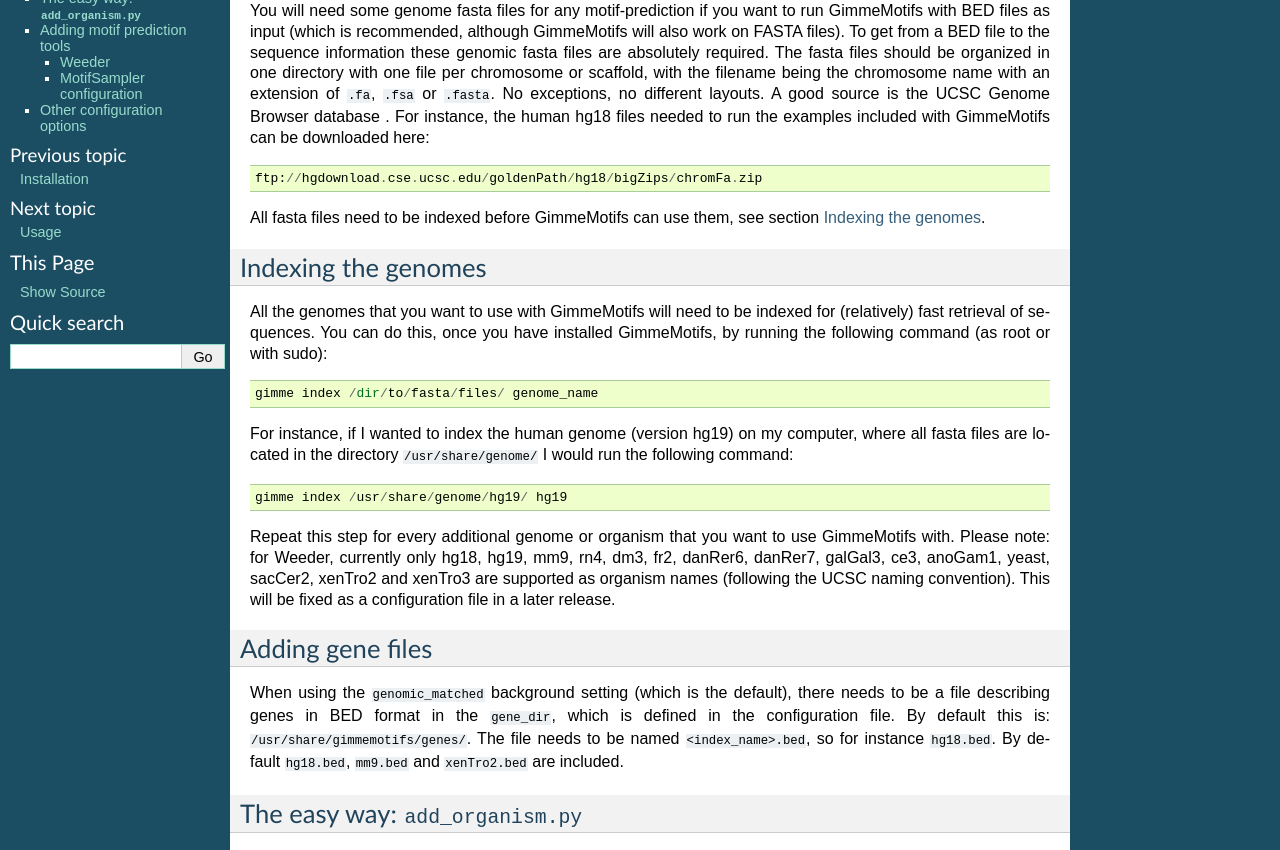
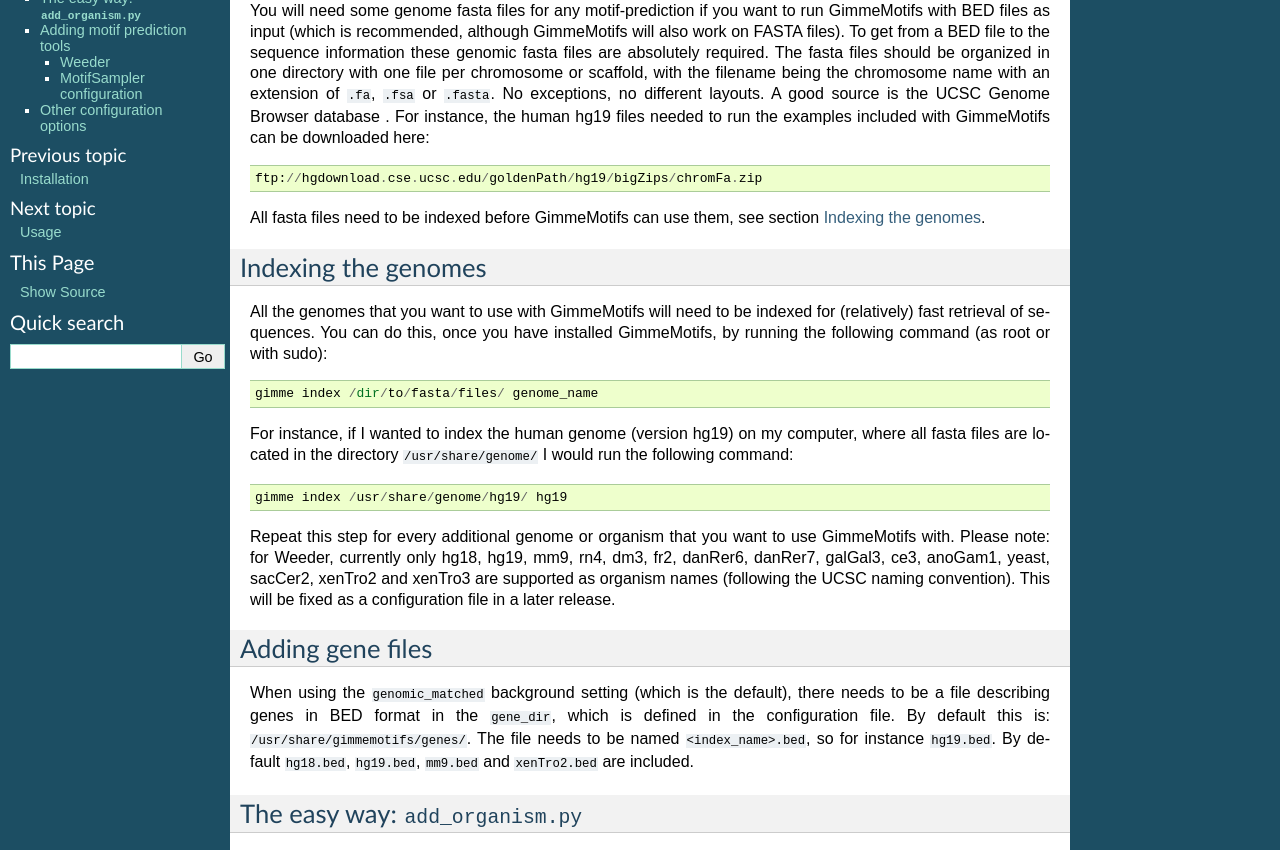
Before and after one commit to vanheeringen-lab/gimmemotifs, a Sphinx documentation site: the page built from docs/configuration.rst, in a window 1280 px wide and 1400 px high. Shown: the part 148-998 px from the top of the window. Built offline with Sphinx 7.4.7, drawn with Linux system fonts in a browser that asks for light colours; the version number could not be read and is left out; some of the changed text lies outside the part shown.

Commit message:
hg18 ._ hg19

```diff
--- a/docs/configuration.rst
+++ b/docs/configuration.rst
@@ -12,12 +12,12 @@ absolutely required. The fasta files should be organized in one
 directory with one file per chromosome or scaffold, with the filename
 being the chromosome name with an extension of ``.fa``, ``.fsa`` or
 ``.fasta``. No exceptions, no different layouts. A good source is the
-UCSC Genome Browser database . For instance, the human hg18 files needed
+UCSC Genome Browser database . For instance, the human hg19 files needed
 to run the examples included with GimmeMotifs can be downloaded here:
 
 ::
 
-    ftp://hgdownload.cse.ucsc.edu/goldenPath/hg18/bigZips/chromFa.zip
+    ftp://hgdownload.cse.ucsc.edu/goldenPath/hg19/bigZips/chromFa.zip
 
 
 All fasta files need to be indexed before GimmeMotifs can use them, see
@@ -60,8 +60,8 @@ When using the ``genomic_matched`` background setting (which is the
 default), there needs to be a file describing genes in BED format in the
 ``gene_dir``, which is defined in the configuration file. By default
 this is: ``/usr/share/gimmemotifs/genes/``. The file needs to be named
-``<index_name>.bed``, so for instance ``hg18.bed``. By default
-``hg18.bed``, ``mm9.bed`` and ``xenTro2.bed`` are included.
+``<index_name>.bed``, so for instance ``hg19.bed``. By default
+``hg18.bed``, ``hg19.bed``, ``mm9.bed`` and ``xenTro2.bed`` are included.
 
 The easy way: ``add_organism.py``
 ---------------------------------
@@ -115,7 +115,7 @@ MotifSampler configuration
 
 If you want to use MotifSampler there is one more step that you’ll have
 to take *after* installation of GimmeMotifs. For every organism, you’ll
-need a MotifSampler background. Note that human (hg18), mouse (mm9) and
+need a MotifSampler background. Note that human (hg19), mouse (mm9) and
 *Xenopus* (xenTro2) background models are included, so for these
 organisms MotifSampler will work out of the box. For other organisms the
 necessary background files can be created with ``CreateBackgroundModel``
@@ -125,7 +125,7 @@ the directory ``/usr/share/gimmemotifs/MotifSampler`` and it should be
 named ``<organism_index_name>.bg``. So, for instance, if I downloaded
 the human epd background
 (``epd_homo_sapiens_499_chromgenes_non_split_3.bg``), this file should
-be saved as ``/usr/share/gimmemotifs/MotifSampler/hg18.bg``.
+be saved as ``/usr/share/gimmemotifs/MotifSampler/hg19.bg``.
 
 Other configuration options
 ---------------------------
@@ -179,7 +179,7 @@ have a look at the options.
     pvalue = 0.001
     width = 200
     fraction = 0.2
-    genome = hg18
+    genome = hg19
     lwidth = 500
     cluster_threshold = 0.95
     available_tools = Weeder,MDmodule,MotifSampler,gadem,meme,trawler
--- a/docs/usage.rst
+++ b/docs/usage.rst
@@ -31,7 +31,7 @@ GimmeMotifs example
 -------------------
 
 This example is the same as above, except it will start from a BED file.
-This example does require you to have hg18 present and indexed. Change
+This example does require you to have hg19 present and indexed. Change
 to a directory where you have write permissions and run the following
 command (substitute the filename with the location of the file on your
 system):
@@ -159,7 +159,7 @@ Detailed options
 -  ``-g`` or ``–genome``
 
    Name of the genome (index) to use. For instance, for the example in
-   section :ref:`indexing` this would be ``hg18``.
+   section :ref:`indexing` this would be ``hg19``.
 
 -  ``-s`` or ``–singlestrand``
 
```
